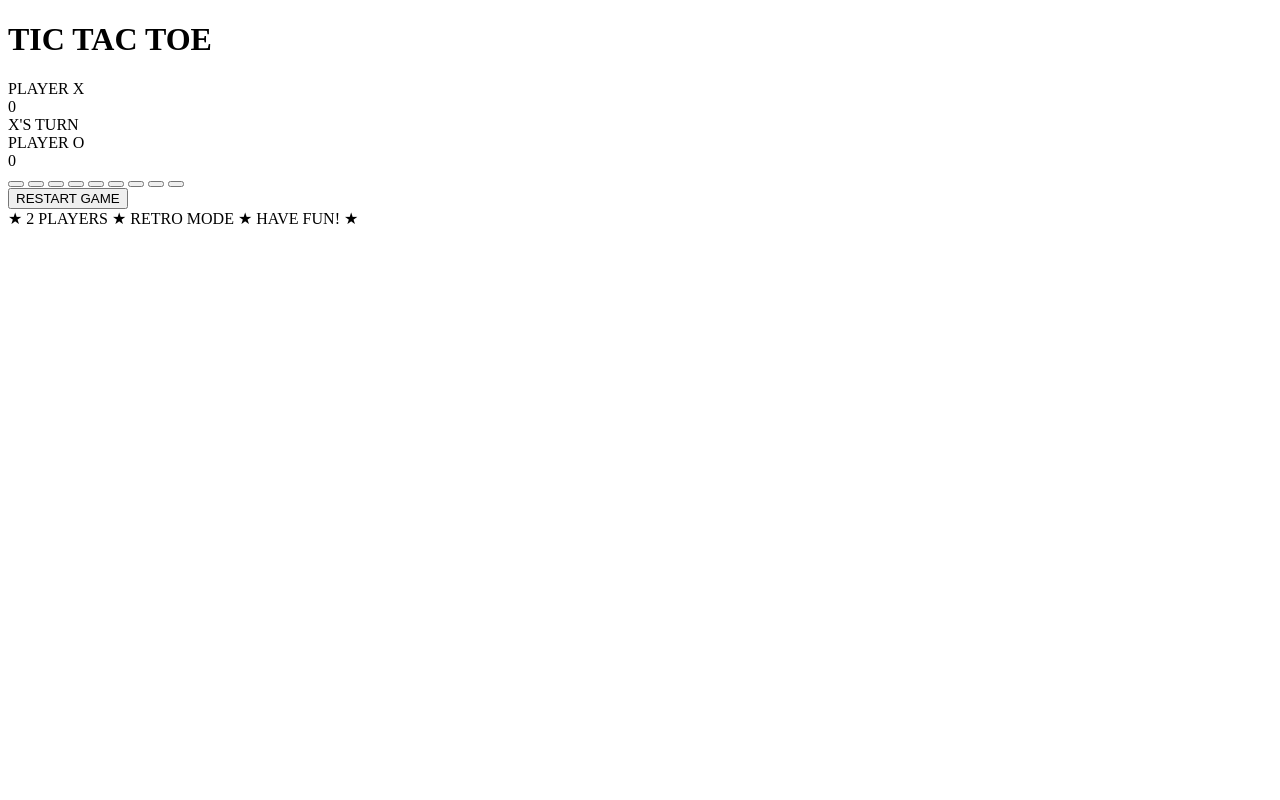
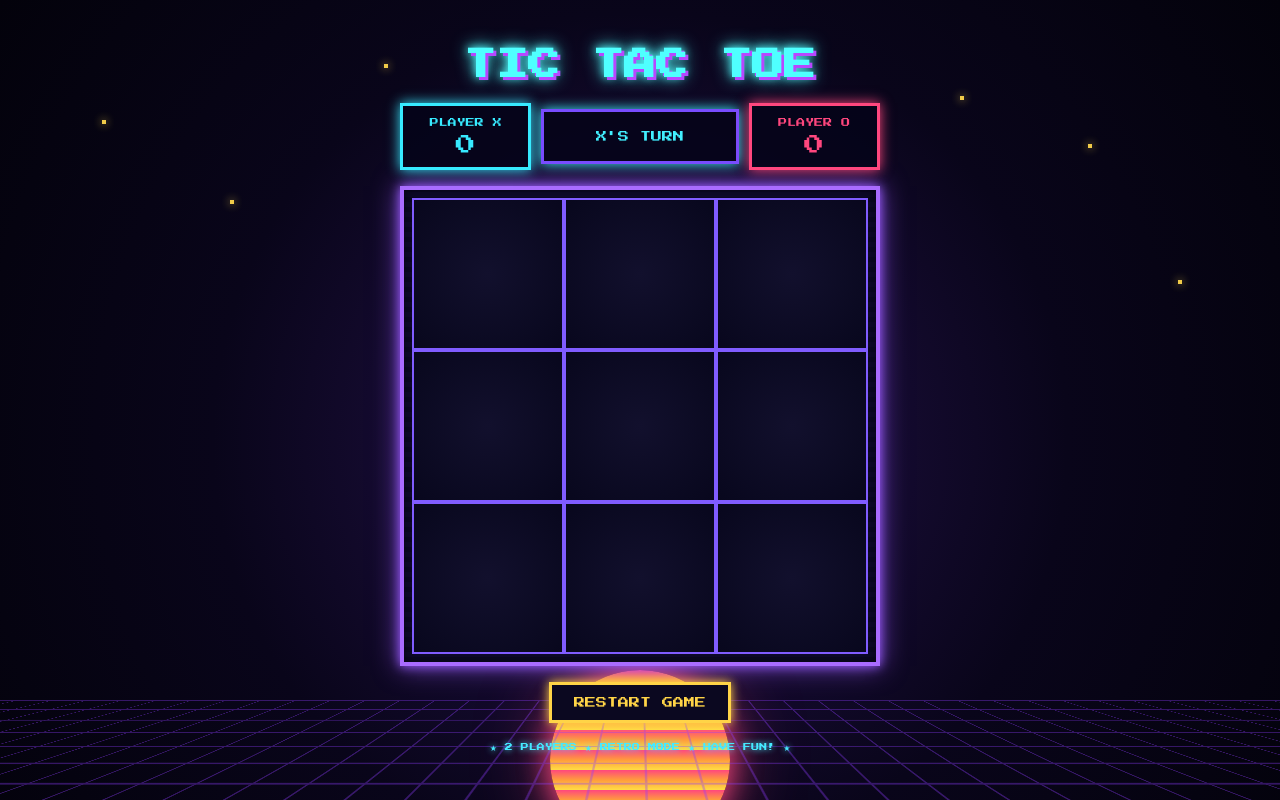
Before and after one commit to krishival09/Retro-Tic-Tac-Toe, a plain HTML site: page index.html in a window 1280 px wide. Drawn offline with Linux system fonts and the light colour scheme.

Commit message:
Add stylesheet and script references to index.html

```diff
--- a/index.html
+++ b/index.html
@@ -5,7 +5,7 @@
 <meta name="viewport" content="width=device-width, initial-scale=1.0">
 
 <title>Retro Tic Tac Toe</title>
-
+<link rel="stylesheet" href="style.css">
 </head>
 
 <body>
@@ -73,6 +73,7 @@
     </div>
 
 </main>
-
+<script src="script.js">
+</script>
 </body>
 </html>
```
